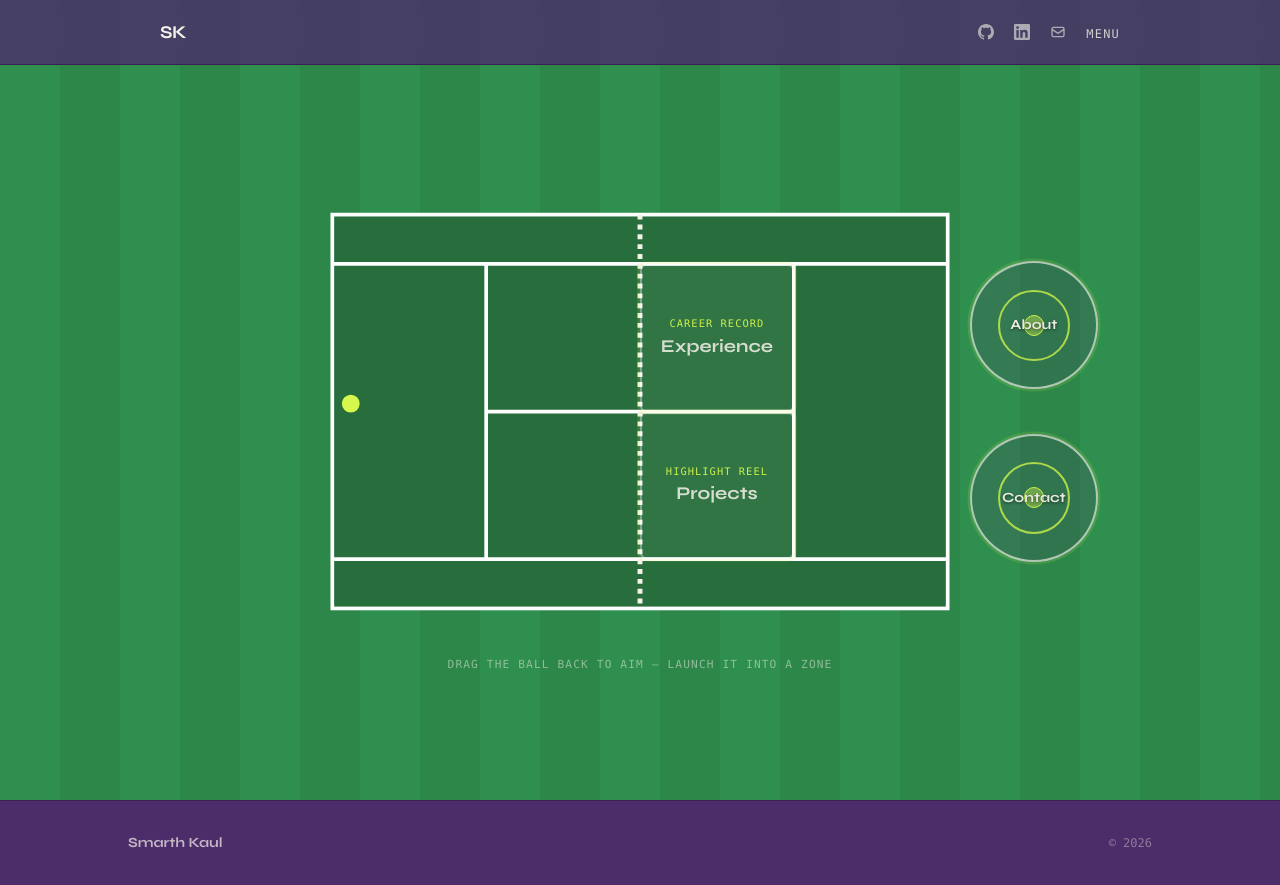
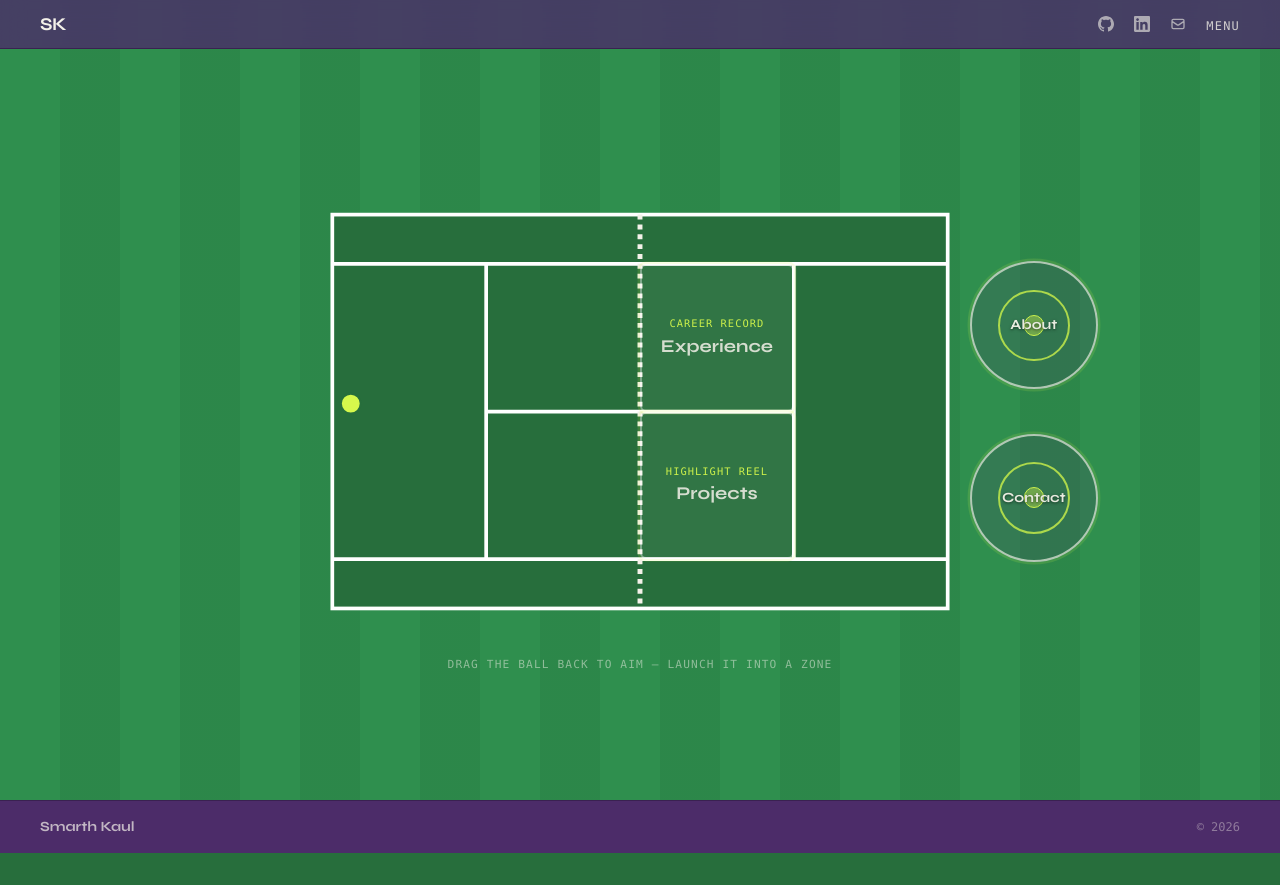
Before and after one commit to smarthkaul/smarthkaul.github.io, a React (Vite) app in the folder website/: page / in a window 1280 px wide. After the commit the page ends 853 px from the top, so only its background shows below. Built offline with nearby package versions, Linux system fonts and the light colour scheme.

Commit message:
Slim the header/footer band and keep elements at the edges

```diff
--- a/website/src/components/Footer.jsx
+++ b/website/src/components/Footer.jsx
@@ -3,8 +3,8 @@ import { Link } from "react-router-dom";
 const Footer = () => {
   const year = new Date().getFullYear();
   return (
-    <footer className="border-t border-wimbledon-dark py-8 px-6 sm:px-8 bg-wimbledon">
-      <div className="flex flex-col sm:flex-row items-center justify-between gap-4 max-w-5xl mx-auto">
+    <footer className="border-t border-wimbledon-dark py-4 px-6 sm:px-10 bg-wimbledon">
+      <div className="flex flex-col sm:flex-row items-center justify-between gap-4">
         <Link
           to="/"
           className="font-display font-bold text-cream/70 hover:text-ball transition-colors text-sm"
--- a/website/src/components/Navbar.jsx
+++ b/website/src/components/Navbar.jsx
@@ -5,7 +5,7 @@ const iconClass = "text-cream/60 hover:text-ball transition-colors duration-200"
 
 const Navbar = () => (
   <header className="fixed top-0 left-0 right-0 z-50 bg-wimbledon/80 backdrop-blur-md border-b border-wimbledon-dark">
-    <nav className="flex items-center justify-between h-16 max-w-5xl mx-auto px-6 sm:px-8">
+    <nav className="flex items-center justify-between h-12 px-6 sm:px-10">
       <Link
         to="/"
         className="font-display font-bold text-cream text-lg tracking-tight hover:text-ball transition-colors"
```
